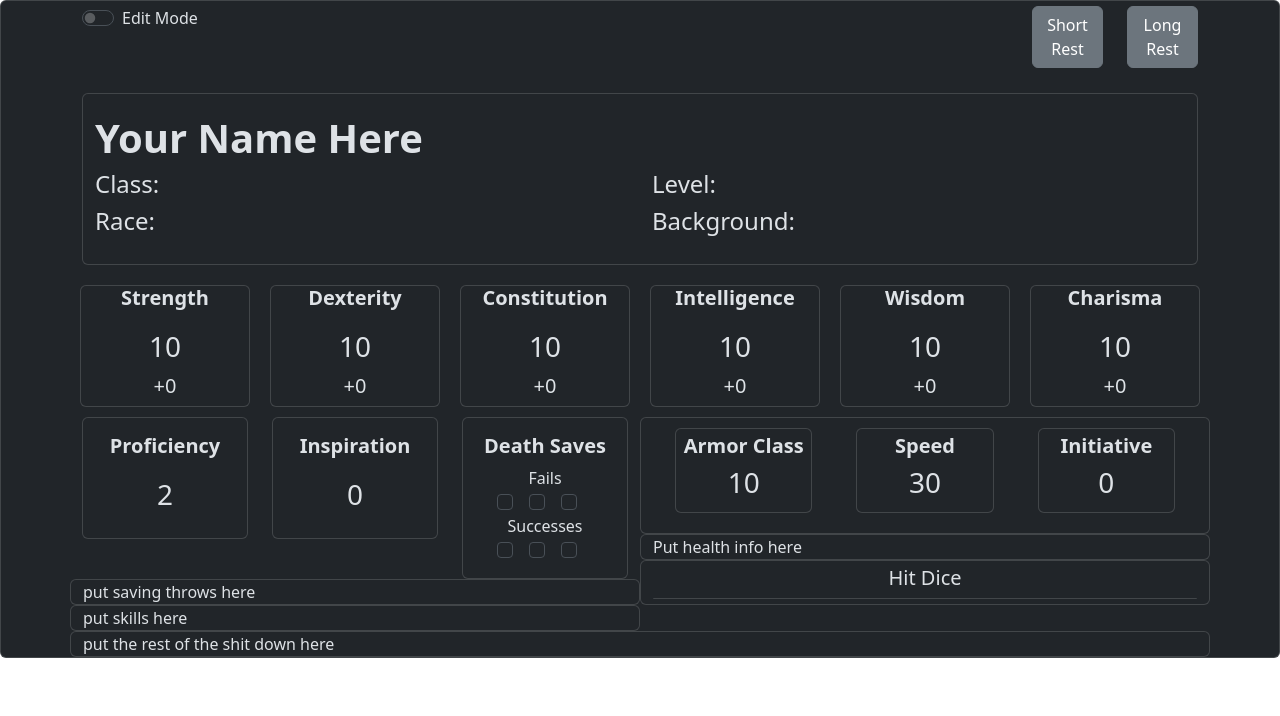
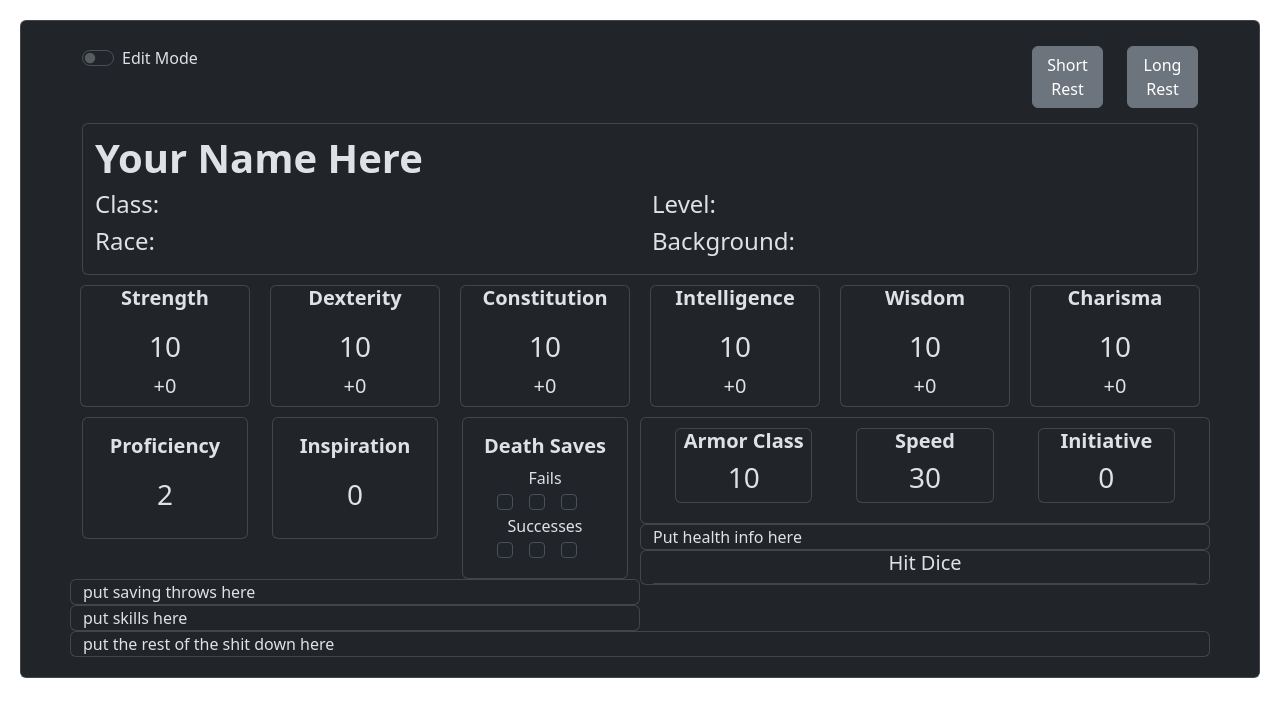
Before and after one commit to Alan-Van-Dyke/virtual-character-sheet, a React (Vite) app: page / in a window 1280 px wide. Shown: the top 716 px of the page. Built offline with nearby package versions, Linux system fonts and the light colour scheme.

Commit message:
design changes

```diff
--- a/src/App.css
+++ b/src/App.css
@@ -2,6 +2,11 @@
   margin: 20px;
   padding: 20px;
   width: auto;
+}
+
+.bio-card {
+  padding: 10px;
+  margin: 10px;
 }
 
 .edit-mode-container{
@@ -10,23 +15,6 @@
 
 .top-bar-buttons{
   padding:5px;
-}
-
-.prof-card {
-  padding: 5px;
-}
-
-.hit-dice-card {
-  padding: 5px;
-}
-
-.center-label {
-  margin: 0 auto;
-}
-
-.combat-stat-options{
-  padding:2px;
-  font-size: 1em;
 }
 
 .ability-box {
@@ -38,21 +26,6 @@
   font-size: 1.75rem;
 }
 
-.square-btn-small {
-  width: 50px;
-  height: 50px;
-}
-
-.bio-bar-header{
-  font-weight: bold;
-  font-size: 2em;
-}
-
-.bio-bar-text{
-  font-weight: bold;
-  font-size: 1.1em;
-}
-
 input[type="number"]::-webkit-outer-spin-button,
 input[type="number"]::-webkit-inner-spin-button {
     -webkit-appearance: none;
--- a/src/components/BioBar.tsx
+++ b/src/components/BioBar.tsx
@@ -29,7 +29,7 @@ const BioBar = ({
 }: BioBarProps) => {
   return (
     <div>
-      <div className="card container character-sheet-card">
+      <div className="card container bio-card">
         {editModeEnabled ? (
           <>
             <div className="row">
--- a/src/components/CharacterSheet.tsx
+++ b/src/components/CharacterSheet.tsx
@@ -65,7 +65,7 @@ const CharacterSheet = () => {
   };
 
   return (
-    <Card data-bs-theme="dark" id="character-sheet">
+    <Card data-bs-theme="dark" id="character-sheet" className="character-sheet-card">
       <Container>
         <Row id="R0">
           <Col md={2} className="edit-mode-container">
--- a/src/components/CombatStatBar.tsx
+++ b/src/components/CombatStatBar.tsx
@@ -67,13 +67,13 @@ const CombatStatBar = ({
       <Container className="ability-box">
         <Row>
           <Col className="ability-box">
-            <Card className="prof-card">
+            <Card>
               <h5>
                 <b>Armor Class</b>
               </h5>
               {editModeEnabled ? (
                 <Container>
-                  <Row className="combat-stat-options">
+                  <Row>
                     <Col>
                       <label>Base AC</label>
                       <input
@@ -93,7 +93,7 @@ const CombatStatBar = ({
                       ></input>
                     </Col>
                   </Row>
-                  <Row className="combat-stat-options">
+                  <Row>
                     <label>AC Bonus</label>
                   </Row>
                   <Row>
@@ -138,7 +138,7 @@ const CombatStatBar = ({
             </Card>
           </Col>
           <Col className="ability-box">
-            <Card className="prof-card">
+            <Card>
               <h5>
                 <b>Speed</b>
               </h5>
@@ -156,7 +156,7 @@ const CombatStatBar = ({
             </Card>
           </Col>
           <Col className="ability-box">
-            <Card className="prof-card">
+            <Card>
               <h5>
                 <b>Initiative</b>
               </h5>
--- a/src/components/HitDiceList.tsx
+++ b/src/components/HitDiceList.tsx
@@ -45,7 +45,7 @@ const HitDiceList = ({
   editModeEnabled,
 }: HitDiceListProps) => {
   return (
-    <Card className="hit-dice-card">
+    <Card>
         <CardTitle className="text-center">Hit Dice</CardTitle>
       {editModeEnabled ? (
         <Container>
```
